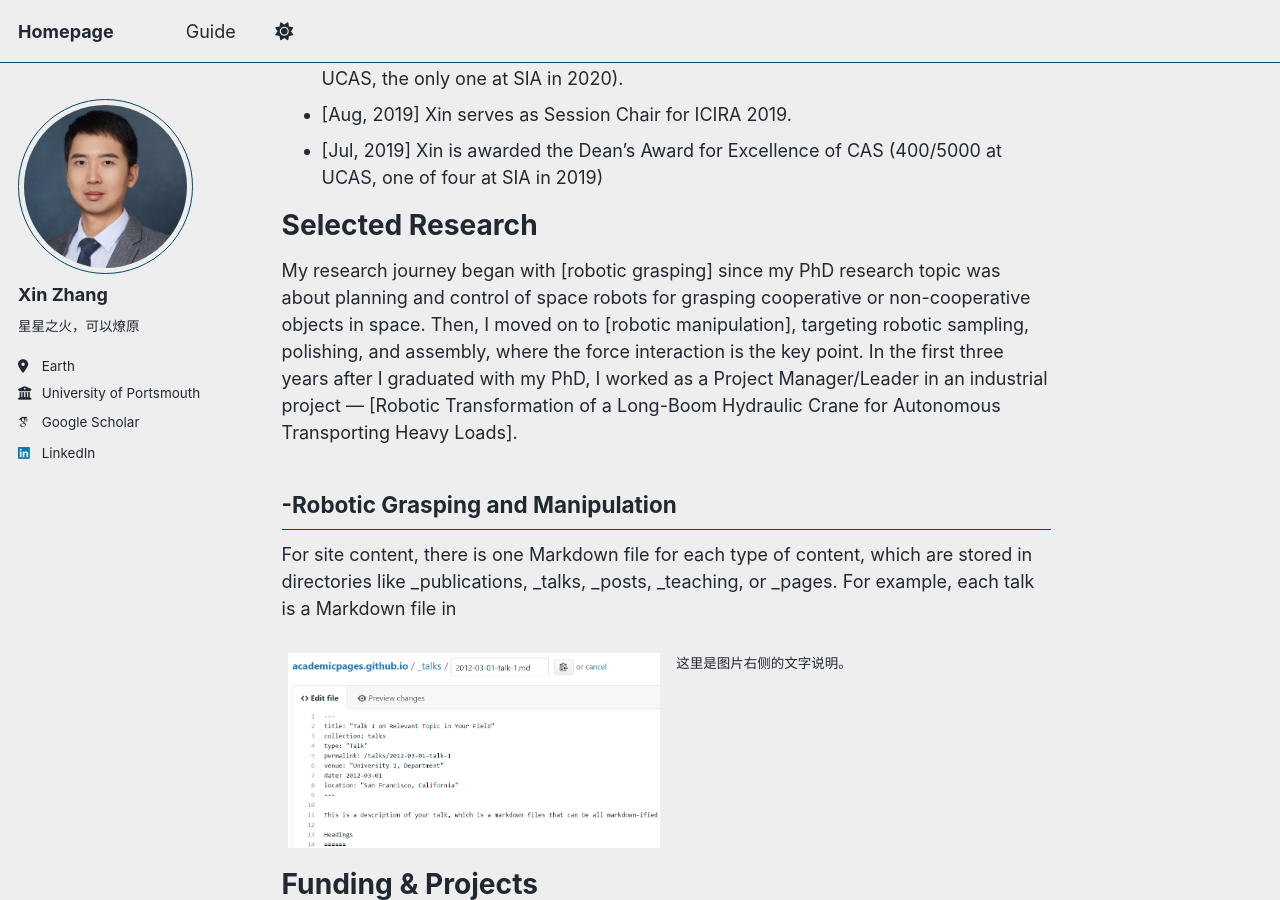
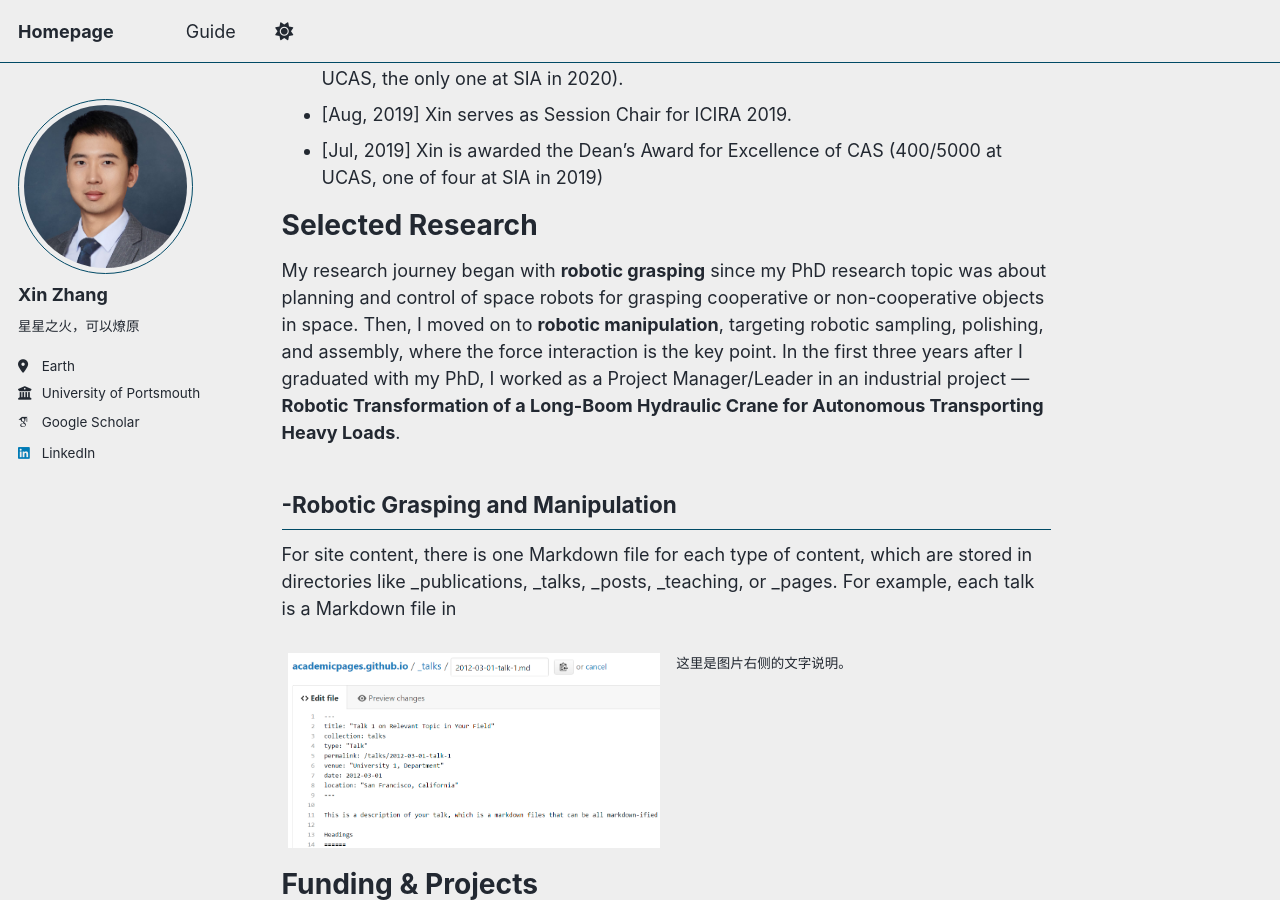
Before and after one commit to Mansion-ZX/Mansion-ZX.github.io, a Jekyll site: the page built from _pages/about.md, in a window 1280 px wide and 900 px high, scrolled down 1026 px. Built offline with Jekyll 4.4.1, drawn with Linux system fonts in a browser that asks for light colours; some web fonts are replaced; a script that is not in the unit is left out.

```diff
--- a/_pages/about.md
+++ b/_pages/about.md
@@ -29,8 +29,8 @@ News
 
 
 Selected Research
-======
-My research journey began with [robotic grasping] since my PhD research topic was about planning and control of space robots for grasping cooperative or non-cooperative objects in space. Then, I moved on to [robotic manipulation], targeting robotic sampling, polishing, and assembly, where the force interaction is the key point. In the first three years after I graduated with my PhD, I worked as a Project Manager/Leader in an industrial project --- [Robotic Transformation of a Long-Boom Hydraulic Crane for Autonomous Transporting Heavy Loads].
+=====
+My research journey began with **robotic grasping** since my PhD research topic was about planning and control of space robots for grasping cooperative or non-cooperative objects in space. Then, I moved on to **robotic manipulation**, targeting robotic sampling, polishing, and assembly, where the force interaction is the key point. In the first three years after I graduated with my PhD, I worked as a Project Manager/Leader in an industrial project --- **Robotic Transformation of a Long-Boom Hydraulic Crane for Autonomous Transporting Heavy Loads**.
 
 -Robotic Grasping and Manipulation
 ------
```
